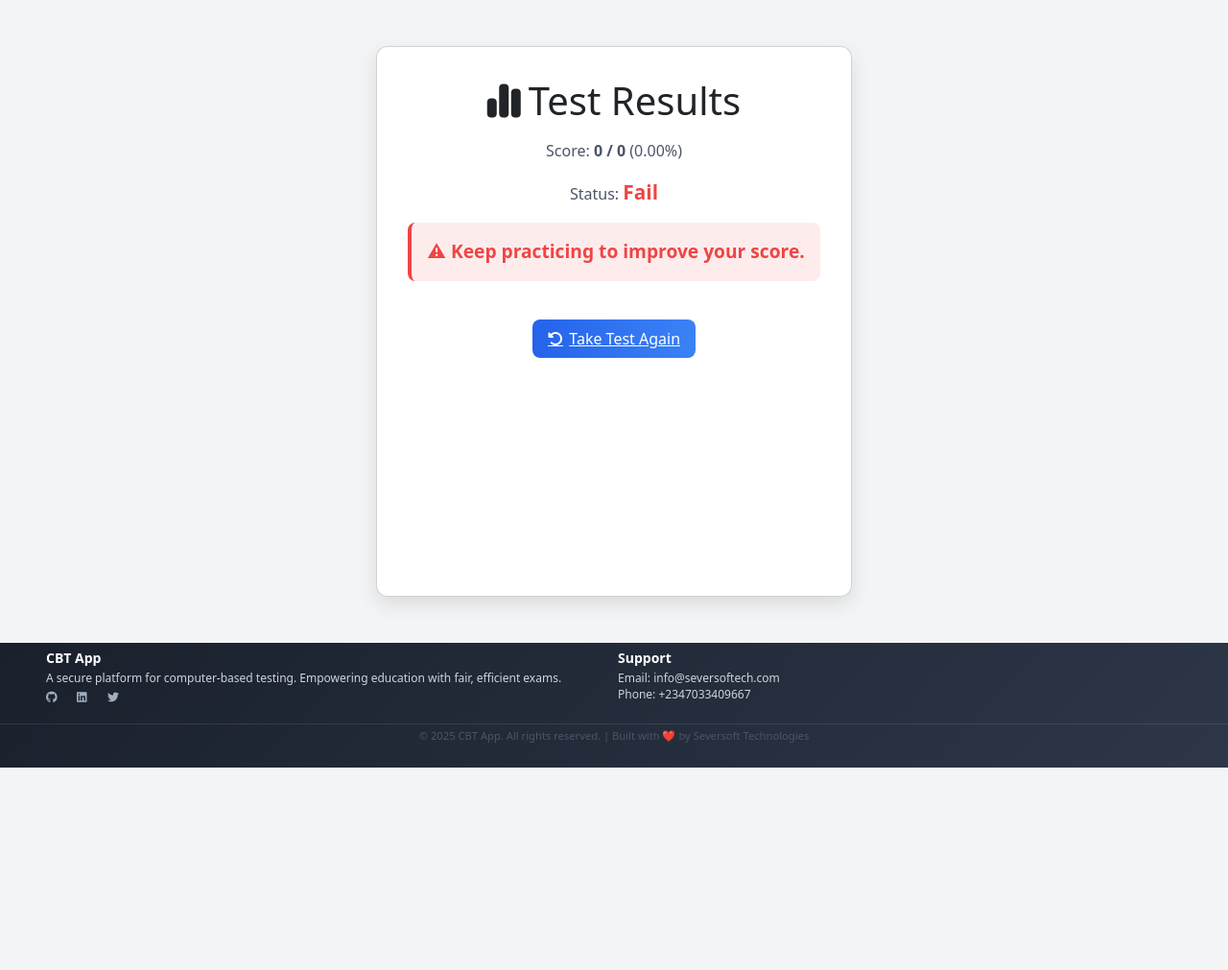
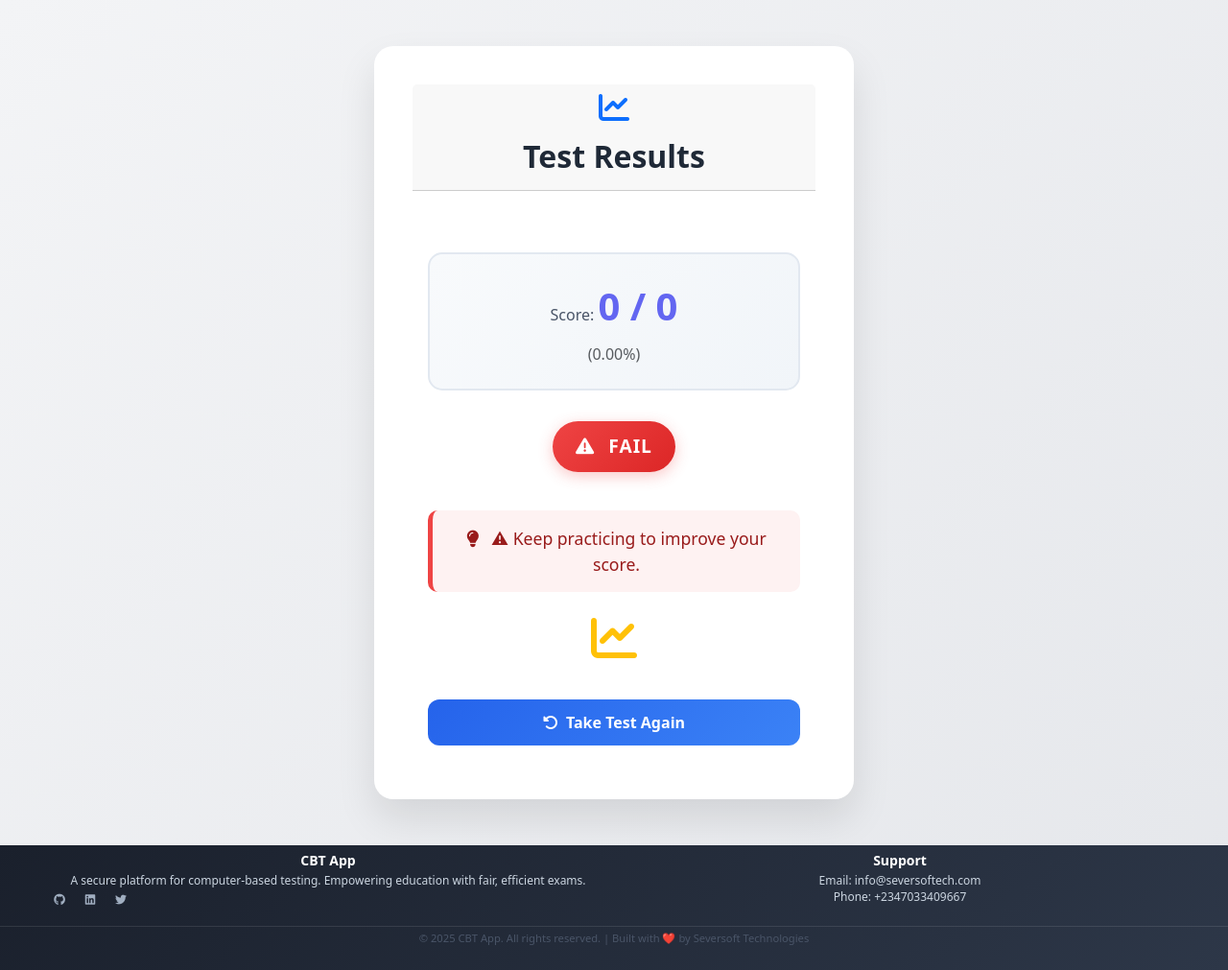
Before and after one commit to seversoftech/cbt-app, a PHP site: page /student/results.php in a window 1280 px wide. Shown: the whole page at 96% size. Before the commit the page ends 800 px from the top, so only its background shows below. Run offline with PHP 8.4, Linux system fonts and the light colour scheme; some libraries are stand-ins or nearby versions.

Commit message:
Enhance modal functionality with confirmation callbacks; add info modal for test instructions and improve results page styling

```diff
--- a/student/results.php
+++ b/student/results.php
@@ -53,28 +53,181 @@ $status = $percentage >= 50 ? 'Pass' : 'Fail';
 <link rel="stylesheet" href="https://cdnjs.cloudflare.com/ajax/libs/font-awesome/6.6.0/css/all.min.css">
 
 <style>
-body { background: #f3f4f6; }
-.card { max-width: 600px; margin: 3rem auto; border-radius: 12px; padding: 2rem; box-shadow: 0 8px 20px rgba(0,0,0,0.1); }
-.btn-modern { border-radius: 8px; padding: 0.5rem 1rem; font-weight: 500; display: inline-flex; align-items: center; gap: 0.4rem; transition: 0.2s; }
-.btn-modern-primary { background: linear-gradient(90deg,#2563eb,#3b82f6); color: #fff; border: none; }
-.btn-modern-primary:hover { background: linear-gradient(90deg,#1d4ed8,#2563eb); box-shadow: 0 4px 10px rgba(59,130,246,0.4); }
-.success { color: #10b981; font-weight: 600; font-size: 1.2rem; }
-.error { color: #ef4444; font-weight: 600; font-size: 1.2rem; }
+body {
+    background: linear-gradient(135deg, #f3f4f6 0%, #e5e7eb 100%);
+    min-height: 100vh;
+    margin: 0;
+    padding: 0;
+}
+main {
+    min-height: calc(100vh - 200px); /* Adjust based on header/footer heights */
+    display: flex;
+    align-items: center;
+    justify-content: center;
+    padding: 1rem;
+}
+.card {
+    max-width: 500px;
+    width: 100%;
+    margin: 2rem auto;
+    border-radius: 20px;
+    padding: 2.5rem;
+    box-shadow: 0 20px 40px rgba(0,0,0,0.1);
+    border: none;
+    transition: transform 0.3s ease, box-shadow 0.3s ease;
+}
+.card:hover {
+    transform: translateY(-5px);
+    box-shadow: 0 25px 50px rgba(0,0,0,0.15);
+}
+.card-header {
+    text-align: center;
+    margin-bottom: 2rem;
+}
+.card-header h1 {
+    font-size: 2rem;
+    font-weight: 700;
+    color: #1f2937;
+    margin-bottom: 0.5rem;
+}
+.score-display {
+    background: linear-gradient(135deg, #f8fafc 0%, #f1f5f9 100%);
+    border-radius: 15px;
+    padding: 1.5rem;
+    margin: 1rem 0;
+    border: 2px solid #e2e8f0;
+}
+.score-display strong {
+    font-size: 2.5rem;
+    color: #6366f1;
+    font-weight: 800;
+}
+.status-badge {
+    display: inline-block;
+    padding: 0.75rem 1.5rem;
+    border-radius: 50px;
+    font-size: 1.2rem;
+    font-weight: 700;
+    text-transform: uppercase;
+    letter-spacing: 1px;
+    margin: 1rem 0;
+}
+.status-pass {
+    background: linear-gradient(135deg, #10b981, #059669);
+    color: white;
+    box-shadow: 0 4px 15px rgba(16, 185, 129, 0.3);
+}
+.status-fail {
+    background: linear-gradient(135deg, #ef4444, #dc2626);
+    color: white;
+    box-shadow: 0 4px 15px rgba(239, 68, 68, 0.3);
+}
+.message {
+    font-size: 1.1rem;
+    margin: 1.5rem 0;
+    padding: 1rem;
+    border-radius: 10px;
+    border-left: 5px solid;
+}
+.message.success {
+    background: #ecfdf5;
+    color: #065f46;
+    border-left-color: #10b981;
+}
+.message.error {
+    background: #fef2f2;
+    color: #991b1b;
+    border-left-color: #ef4444;
+}
+.btn-modern {
+    border-radius: 12px;
+    padding: 0.75rem 2rem;
+    font-weight: 600;
+    font-size: 1rem;
+    display: inline-flex;
+    align-items: center;
+    gap: 0.5rem;
+    transition: all 0.3s ease;
+    border: none;
+    width: 100%;
+    justify-content: center;
+}
+.btn-modern-primary {
+    background: linear-gradient(135deg, #2563eb, #3b82f6);
+    color: #fff;
+}
+.btn-modern-primary:hover {
+    background: linear-gradient(135deg, #1d4ed8, #2563eb);
+    box-shadow: 0 8px 25px rgba(59,130,246,0.4);
+    transform: translateY(-2px);
+    color: #fff;
+}
+.icon-large {
+    font-size: 3rem;
+    margin-bottom: 1rem;
+}
+footer {
+    width: 100%;
+    margin: 0;
+    padding: 1rem 0;
+    background: #1f2937;
+    color: white;
+    text-align: center;
+    /* Ensure it spans full width */
+    position: relative;
+    left: 0;
+    right: 0;
+}
+@media (max-width: 576px) {
+    .card {
+        margin: 1rem;
+        padding: 1.5rem;
+    }
+    .card-header h1 {
+        font-size: 1.5rem;
+    }
+    .score-display strong {
+        font-size: 2rem;
+    }
+}
 </style>
 
+<main>
 <div class="card text-center">
-    <h1 class="mb-3"><i class="fa-solid fa-chart-simple me-2"></i>Test Results</h1>
-    <p>Score: <strong><?php echo $score; ?> / <?php echo $total; ?></strong> (<?php echo number_format($percentage, 2); ?>%)</p>
-    <p>Status: <strong style="color: <?php echo $status === 'Pass' ? '#10b981' : '#ef4444'; ?>; font-size: 1.3rem;"><?php echo $status; ?></strong></p>
-    <?php if ($status === 'Pass'): ?>
-        <p class="success">Congratulations! You've passed the test.</p>
-    <?php else: ?>
-        <p class="error">⚠ Keep practicing to improve your score.</p>
-    <?php endif; ?>
-    <div class="mt-4">
-        <a href="index.php" class="btn-modern btn-modern-primary"><i class="fa-solid fa-rotate-left"></i> Take Test Again</a>
+    <div class="card-header">
+        <i class="fa-solid fa-chart-line fa-2x text-primary mb-3"></i>
+        <h1>Test Results</h1>
+    </div>
+    <div class="card-body">
+        <div class="score-display">
+            <p class="mb-2">Score: <strong><?php echo $score; ?> / <?php echo $total; ?></strong></p>
+            <p class="mb-0 text-muted"> (<?php echo number_format($percentage, 2); ?>%)</p>
+        </div>
+        <div class="status-badge <?php echo $status === 'Pass' ? 'status-pass' : 'status-fail'; ?>">
+            <i class="fa-solid <?php echo $status === 'Pass' ? 'fa-check-circle me-2' : 'fa-exclamation-triangle me-2'; ?>"></i>
+            <?php echo $status; ?>
+        </div>
+        <?php if ($status === 'Pass'): ?>
+            <div class="message success">
+                <i class="fa-solid fa-trophy me-2"></i>
+                Congratulations! You've passed the test.
+            </div>
+            <i class="fa-solid fa-star icon-large text-success"></i>
+        <?php else: ?>
+            <div class="message error">
+                <i class="fa-solid fa-lightbulb me-2"></i>
+                ⚠ Keep practicing to improve your score.
+            </div>
+            <i class="fa-solid fa-chart-line icon-large text-warning"></i>
+        <?php endif; ?>
+        <div class="mt-4">
+            <button onclick="window.location.href='index.php'" class="btn-modern btn-modern-primary">
+                <i class="fa-solid fa-rotate-left"></i> Take Test Again
+            </button>
+        </div>
     </div>
 </div>
+</main>
 
 <?php
 include '../includes/footer.php';
```
Also changed, not shown: assets/js/cbt-test.js (+124 -14 lines), student/index.php (+27 -1 lines).
